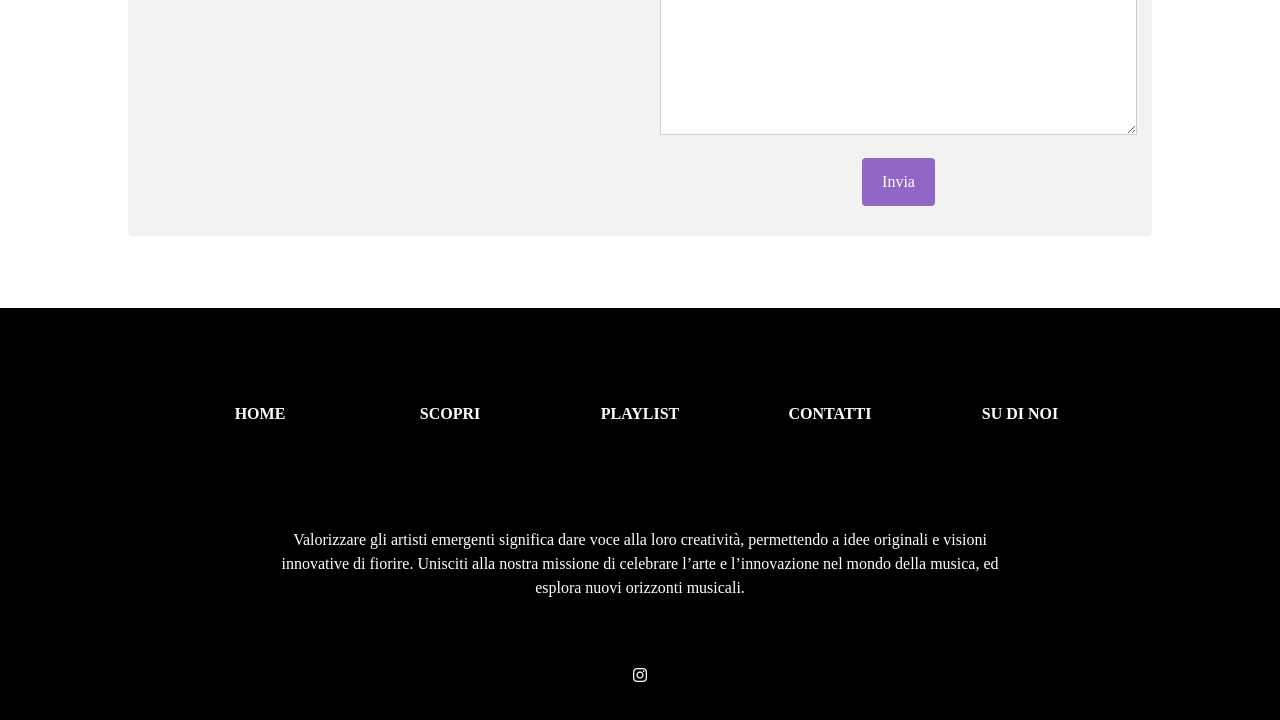
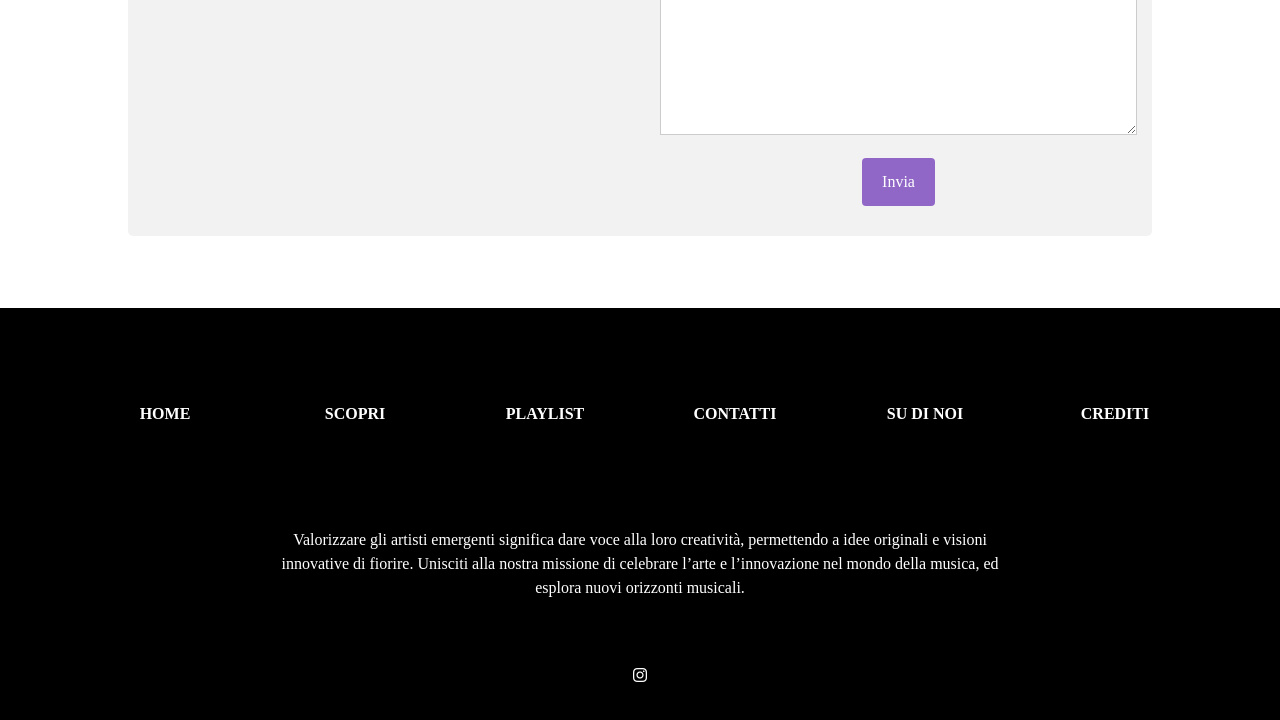
Before and after one commit to benedettabosi/archivioemergente, a plain HTML site: page index.html in a window 1280 px wide. Shown: the part 3146-3866 px from the top of the page. Drawn offline with nearby package versions, Linux system fonts and the light colour scheme; a web font is replaced by a local one.

Commit message:
Update index.html

```diff
--- a/index.html
+++ b/index.html
@@ -866,6 +866,14 @@ xml:space="preserve">
                   <a href="aboutus.html" class="text-white">Su di noi</a>
                 </h6>
               </div>
+
+                 <!-- Grid column -->
+              <div class="col-md-2">
+                <h6 class="text-uppercase font-weight-bold">
+                  <a href="crediti.html" class="text-white">Crediti</a>
+                </h6>
+              </div>
+
               <!-- Grid column -->
             </div>
             <!-- Grid row-->
```
